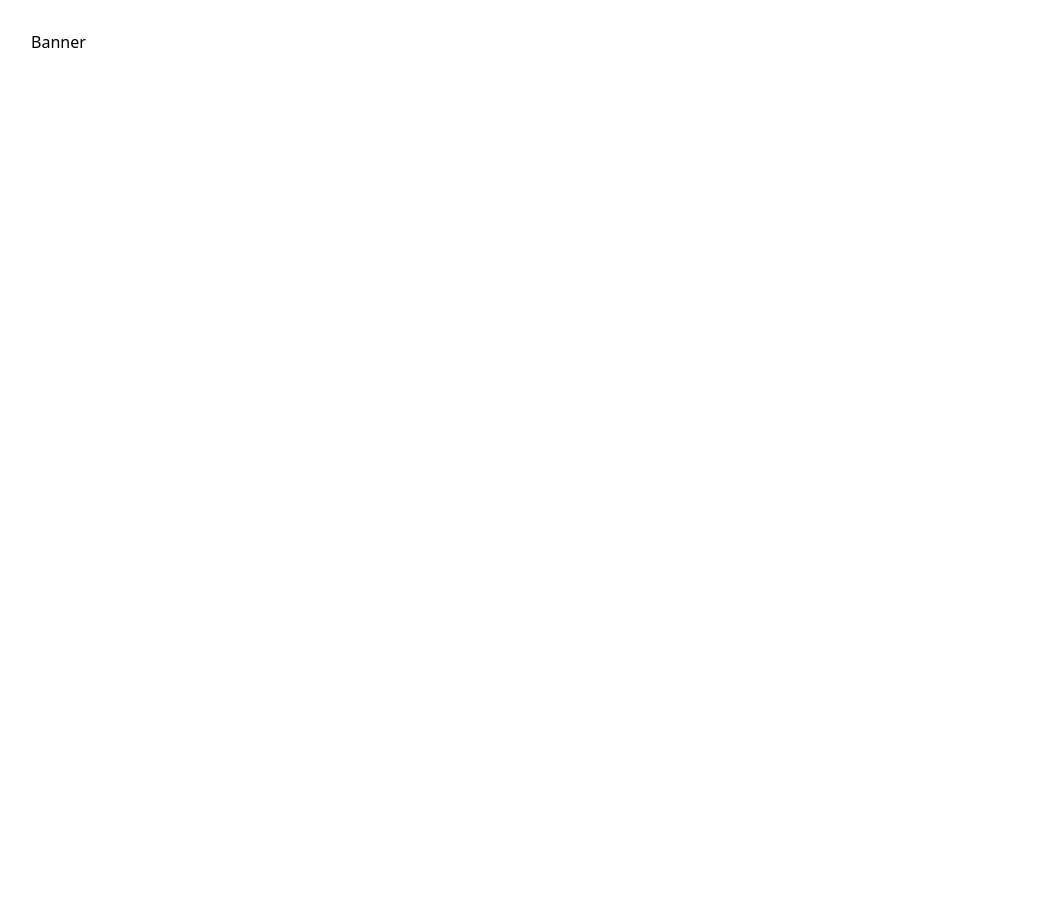
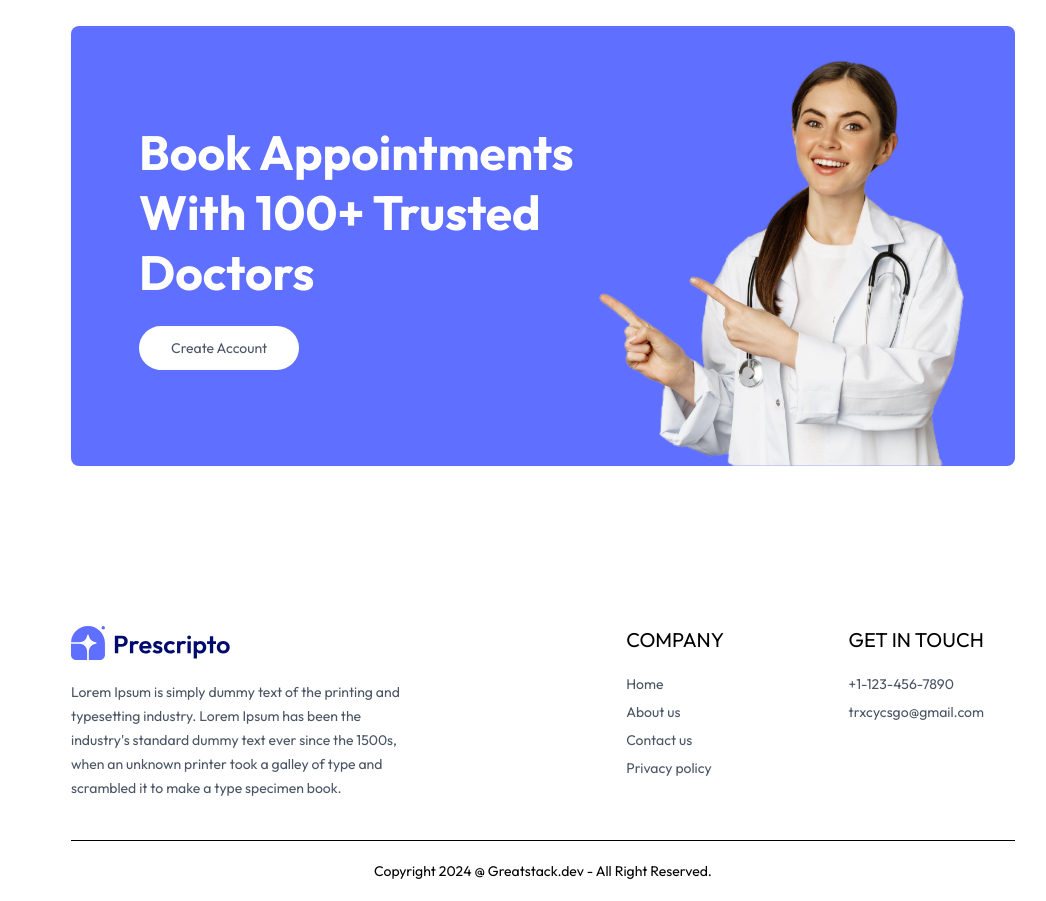
Before and after one commit to tdogcodes/Prescripto-Healthcare, a React app in the folder prescripto/: page / in a window 1280 px wide. Shown: the part 2380-3281 px from the top of the page, without its empty margins (97-1143 px from the left). Before the commit the page ends 2434 px from the top, so only its background shows below. Built offline with nearby package versions, Linux system fonts and the light colour scheme; the HTML template or start-up script is replaced by a standard one.

Commit message:
Home page is finished

```diff
--- a/prescripto/src/App.jsx
+++ b/prescripto/src/App.jsx
@@ -9,6 +9,7 @@
 import MyAppointments from './pages/MyAppointments'
 import Appointment from './pages/Appointment'
 import Navbar from './components/Navbar'
+import Footer from './components/Footer'
 
 const App = () => {
   return (
@@ -25,6 +26,7 @@
         <Route path='/my-appointments' element={<MyAppointments/>} />
         <Route path='/appointment:docId' element={<Appointment/>} />
       </Routes>
+      <Footer/>
     </div>
   )
 }
--- a/prescripto/src/components/Banner.jsx
+++ b/prescripto/src/components/Banner.jsx
@@ -1,8 +1,31 @@
 import React from 'react'
+import { assets } from '../assets/assets_frontend/assets'
+import { useNavigate } from 'react-router-dom'
 
 const Banner = () => {
+
+  const navigate = useNavigate();
+
   return (
-    <div>Banner</div>
+    <div className='flex bg-[var(--primary)] rounded-lg px-6 sm:px-10
+    md:px-14 lg:px-12 my-20 md:mx-10'>
+      {/* Left Side */}
+      <div className='flex-1 py-8 sm:py-10 md:py-16 lg:py-24 lg:pl-5'>
+        <div className='text-3xl md:text-4xl lg:text-5xl text-white
+        font-bold leading-tight md:leading-tight lg:leading-tight'>
+          <p>Book Appointments</p>
+          <p>With 100+ Trusted Doctors</p>
+        </div>
+        <button onClick={()=> {navigate('/login'); scrollTo(0,0)}} className='flex items-center gap-2 bg-white py-3 mt-6
+        px-8 rounded-full text-gray-600 md:mx-0 text-sm m-auto
+        hover:scale-105 transition-all duration-300'>Create Account</button>
+      </div>
+      {/* Right Side */}
+      <div className='hidden md:block md:w-1/2 lg:w-[370px] relative'>
+        <img className='w-full absolute bottom-0 right-0 max-w-md'
+         src={assets.appointment_img} alt="doctor pointing" />
+      </div>
+    </div>
   )
 }
 
--- /dev/null
+++ b/prescripto/src/components/Footer.jsx
@@ -0,0 +1,43 @@
+import React from 'react'
+import { assets } from '../assets/assets_frontend/assets'
+
+const Footer = () => {
+  return (
+    <div className='md:mx-10'>
+        <div className='flex flex-col sm:grid grid-cols-[3fr_1fr_1fr] gap-14 my-10 mt-40 text-sm'>
+            {/* Left Side */}
+            <div>
+                <img className='mb-5 w-40' src={assets.logo} alt="" />
+                <p className='w-full md:w-2/3 text-gray-600 leading-6'>Lorem Ipsum is simply dummy text of the printing and typesetting industry.
+                    Lorem Ipsum has been the industry's standard dummy text ever since the 1500s,
+                    when an unknown printer took a galley of type and scrambled it to make a type specimen book.</p>
+            </div>
+            {/* Center*/}
+            <div>
+                <p className='text-xl font-md mb-5'>COMPANY</p>
+                <ul className='flex flex-col gap-2 text-gray-600'>
+                    <li>Home</li>
+                    <li>About us</li>
+                    <li>Contact us</li>
+                    <li>Privacy policy</li>
+                </ul>
+            </div>
+            {/* Right Side */}
+            <div>
+            <p className='text-xl font-md mb-5'>GET IN TOUCH</p>
+                <ul className='flex flex-col gap-2 text-gray-600'>
+                    <li>+1-123-456-7890</li>
+                    <li>trxcycsgo@gmail.com</li>
+                </ul>
+            </div>
+        </div>
+        {/* Copyright Text */}
+        <div>
+            <hr />
+            <p className='py-5 text-sm text-center '>Copyright 2024 @ Greatstack.dev - All Right Reserved.</p>
+        </div>
+    </div>
+  )
+}
+
+export default Footer
--- a/prescripto/src/components/Navbar.jsx
+++ b/prescripto/src/components/Navbar.jsx
@@ -10,7 +10,7 @@
 
   return (
     <nav className='flex justify-between items-center text-sm py-4 mb-5 border-b border-b-gray-400'>
-        <img className='w-44 cursor-pointer' src={assets.logo} alt='logo' />
+        <img onClick={()=> navigate('/')} className='w-44 cursor-pointer' src={assets.logo} alt='logo' />
         <ul className='hidden md:flex items-start gap-5 font-medium'>
             <NavLink to='/'>
                 <li className='py-1'>Home</li>
--- a/prescripto/src/index.css
+++ b/prescripto/src/index.css
@@ -1,4 +1,9 @@
+@import url('https://fonts.googleapis.com/css2?family=Outfit:wght@100..900&display=swap');
 @import "tailwindcss";
+
+*{
+  font-family: Outfit;
+}
 
 @theme {
     --primary: #5f6FFF;
--- a/prescripto/src/pages/Doctors.jsx
+++ b/prescripto/src/pages/Doctors.jsx
@@ -1,8 +1,16 @@
 import React from 'react'
+import { useParams } from 'react-router-dom'
+import { AppContext } from '../context/AppContext';
 
 const Doctors = () => {
+
+  const { speciality } = useParams();
+  const { doctors } = useContext(AppContext);
+
   return (
-    <div>Doctors</div>
+    <div>
+      <p>Browse through the doctors specialist.</p>
+    </div>
   )
 }
 
```
